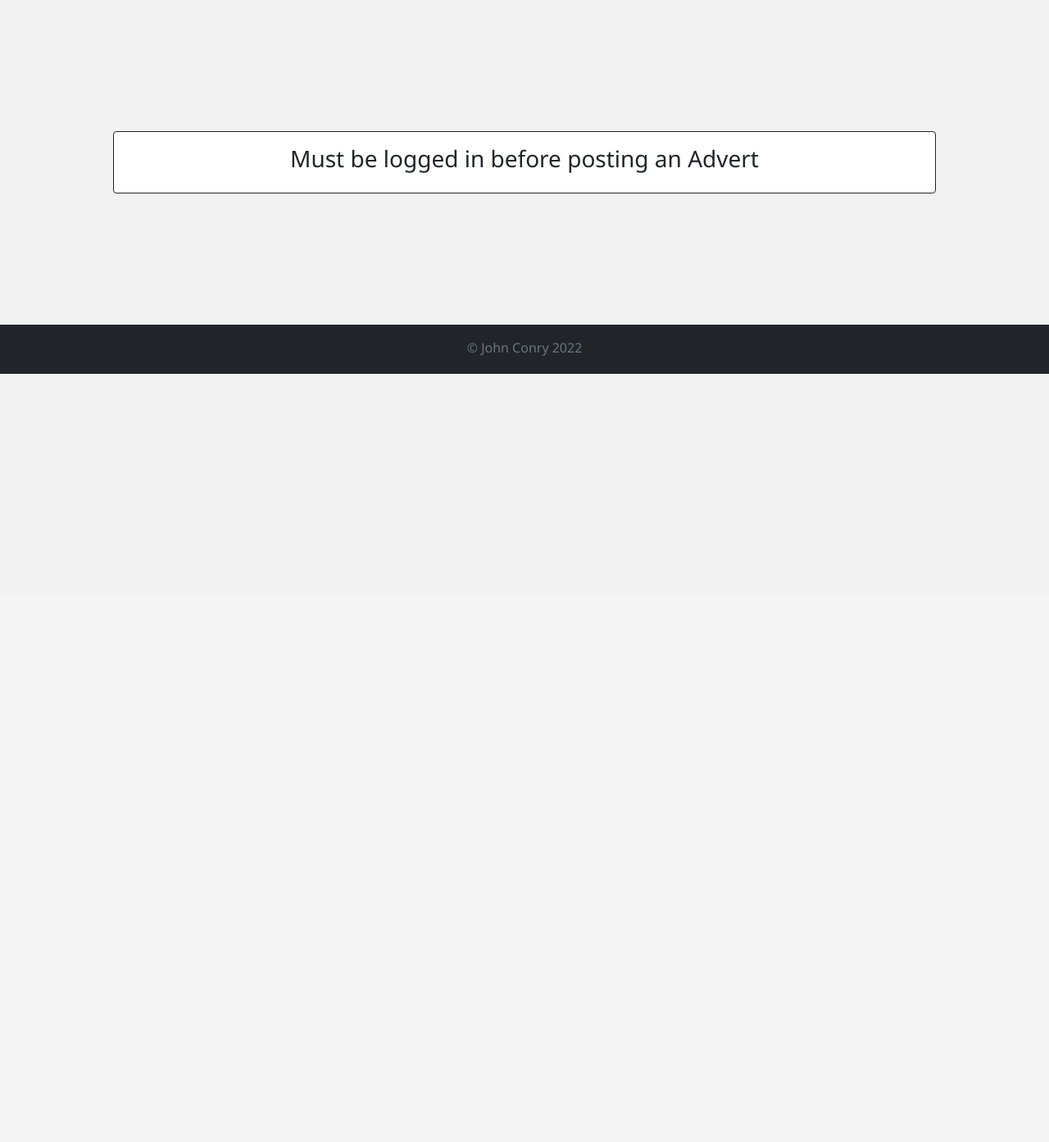
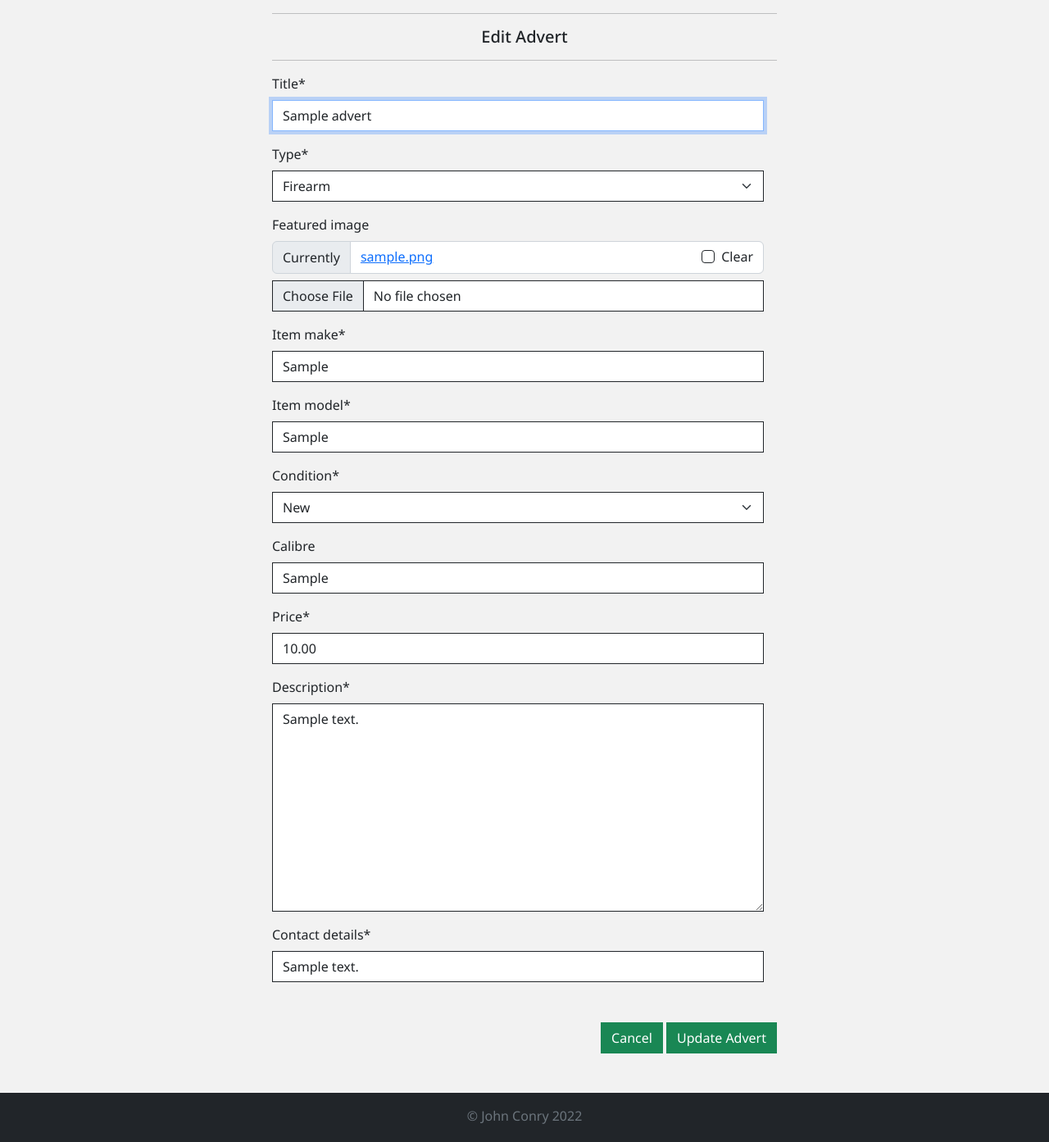
Before and after one commit to Code-Institute-Submissions/Johnathonanon-project-4_JulyResub, a Django app: a page that uses templates/base.html in a window 1280 px wide. Shown: the part 74-1467 px from the top of the page at 82% size. Before the commit the page ends 530 px from the top, so only its background shows below. Run offline with Django 3.2, Linux system fonts and the light colour scheme; tables that the repository leaves empty hold one stand-in row (values such as "Sample post"); some libraries are stand-ins or nearby versions.

Commit message:
resubmission - refactor edit ad, ad form

```diff
--- a/main/forms.py
+++ b/main/forms.py
@@ -14,4 +14,16 @@ class AdvertForm(forms.ModelForm):
         Meta Class
         """
         model = Advert
-        fields = ['title', 'type', 'featured_image', 'item_make', 'item_model', 'condition', 'calibre', 'price', 'description', 'contact_details']
+        fields = (
+            'title', 'type', 'featured_image',
+            'item_make', 'item_model', 'condition',
+            'calibre', 'price', 'description', 'contact_details'
+        )
+
+    def __init__(self, *args, **kwargs):
+        """
+        Custom init
+        """
+        super().__init__(*args, **kwargs)
+
+        self.fields['title'].widget.attrs['autofocus'] = True
--- a/requirements.txt
+++ b/requirements.txt
@@ -1,5 +1,6 @@
 asgiref==3.5.0
 cloudinary==1.29.0
+crispy-bootstrap5==0.6
 dj-database-url==0.5.0
 dj3-cloudinary-storage==0.0.6
 Django==3.2
--- a/static/css/style.css
+++ b/static/css/style.css
@@ -132,6 +132,19 @@ h3 {
   min-height: 90vh;
 }
 
+.edit-ad-bg {
+  min-height: 90vh;
+}
+
+.form input,
+.form textarea,
+.form select,
+.input-group {
+  border-radius: 0;
+  border-color: #212529;
+  max-width: 600px;
+}
+
 .signin-card {
   width: 80%;
   height: auto;
--- a/templates/base.html
+++ b/templates/base.html
@@ -20,10 +20,10 @@
 
     <!-- Bootstrap -->
 
-    <link href="https://cdn.jsdelivr.net/npm/bootstrap@5.1.3/dist/css/bootstrap.min.css" rel="stylesheet"
-        integrity="sha384-1BmE4kWBq78iYhFldvKuhfTAU6auU8tT94WrHftjDbrCEXSU1oBoqyl2QvZ6jIW3" crossorigin="anonymous">
-    <script src="https://cdn.jsdelivr.net/npm/bootstrap@5.1.3/dist/js/bootstrap.bundle.min.js"
-        integrity="sha384-ka7Sk0Gln4gmtz2MlQnikT1wXgYsOg+OMhuP+IlRH9sENBO0LRn5q+8nbTov4+1p" crossorigin="anonymous">
+    <link href="https://cdn.jsdelivr.net/npm/bootstrap@5.2.0-beta1/dist/css/bootstrap.min.css" rel="stylesheet"
+    integrity="sha384-0evHe/X+R7YkIZDRvuzKMRqM+OrBnVFBL6DOitfPri4tjfHxaWutUpFmBp4vmVor" crossorigin="anonymous">
+    <script src="https://cdn.jsdelivr.net/npm/bootstrap@5.2.0-beta1/dist/js/bootstrap.bundle.min.js"
+    integrity="sha384-pprn3073KE6tl6bjs2QrFaJGz5/SUsLqktiwsUTF55Jfv3qYSDhgCecCxMW52nD2" crossorigin="anonymous">
     </script>
 
     <!-- CSS -->
--- a/templates/edit_advert.html
+++ b/templates/edit_advert.html
@@ -2,36 +2,27 @@
 
 {% block content %}
 
-{% if user.is_authenticated %}
+<div class="container-fluid edit-ad-bg mx-auto">
+  <div class="row">
+      <div class="col-12 col-md-6 mx-auto text-center">
+          <hr>
+          <h5>Edit Advert</h5>
+          <hr>
+      </div>
+  </div>
 
-<div class="container-fluid">
-    <div class="card ad-form-card offset-md-2">
-      <div class="card-body">
-
-        <h3>Edit Advert</h3>
-
-        <form method="POST" enctype="multipart/form-data" class="ad-form">
-          {% csrf_token %}
-          {{ form.as_p }}
-          <button class="btn btn-success post-btn" type="submit">Post Advert</button>
-        </form>
-
-        </div>
-    </div>
+  <div class="row">
+      <div class="col-12 col-md-6 mx-auto">
+          <form method="POST" action="{% url 'edit_advert' advert.id %}" class="form mb-2" enctype="multipart/form-data">
+              {% csrf_token %}
+              {{ form | crispy }}
+              <div class="text-end my-4">
+                  <a class="btn btn-success post-btn rounded-0" href="{% url 'my_adverts' %}">Cancel</a>
+                  <button class="btn btn-success post-btn rounded-0" type="submit">Update Advert</button>
+              </div>
+          </form>
+      </div>
+  </div>
 </div>
 
-{% else %}
-
-<div class="container-fluid">
-    <div class="card signin-card offset-md-2">
-      <div class="card-body">
-
-        <h3>Must be logged in before posting an Advert</h3>
-
-        </div>
-    </div>
-</div>
-
-{% endif %}
-
 {% endblock%}
--- a/templates/index.html
+++ b/templates/index.html
@@ -13,7 +13,7 @@
     <!-- Section Heading -->
     <div class="row">
         <div class="col text-center mt-3">
-            <h2 class="logo">Latest Adverts</h2>
+            <h2>Latest Adverts</h2>
             <hr class="w-50 mb-4 mx-auto">
         </div>
     </div>
```
Also changed, not shown: firearmexchange/settings.py (+13 -0 lines).
